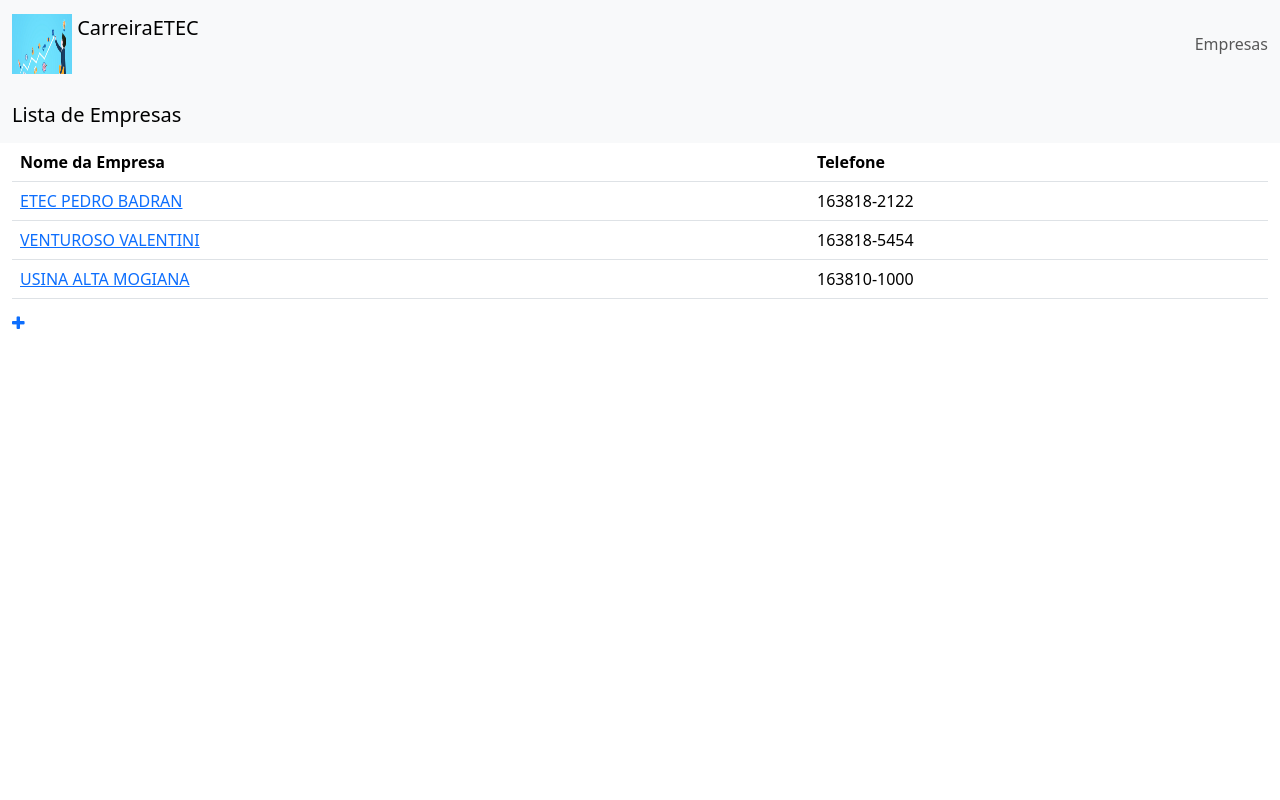
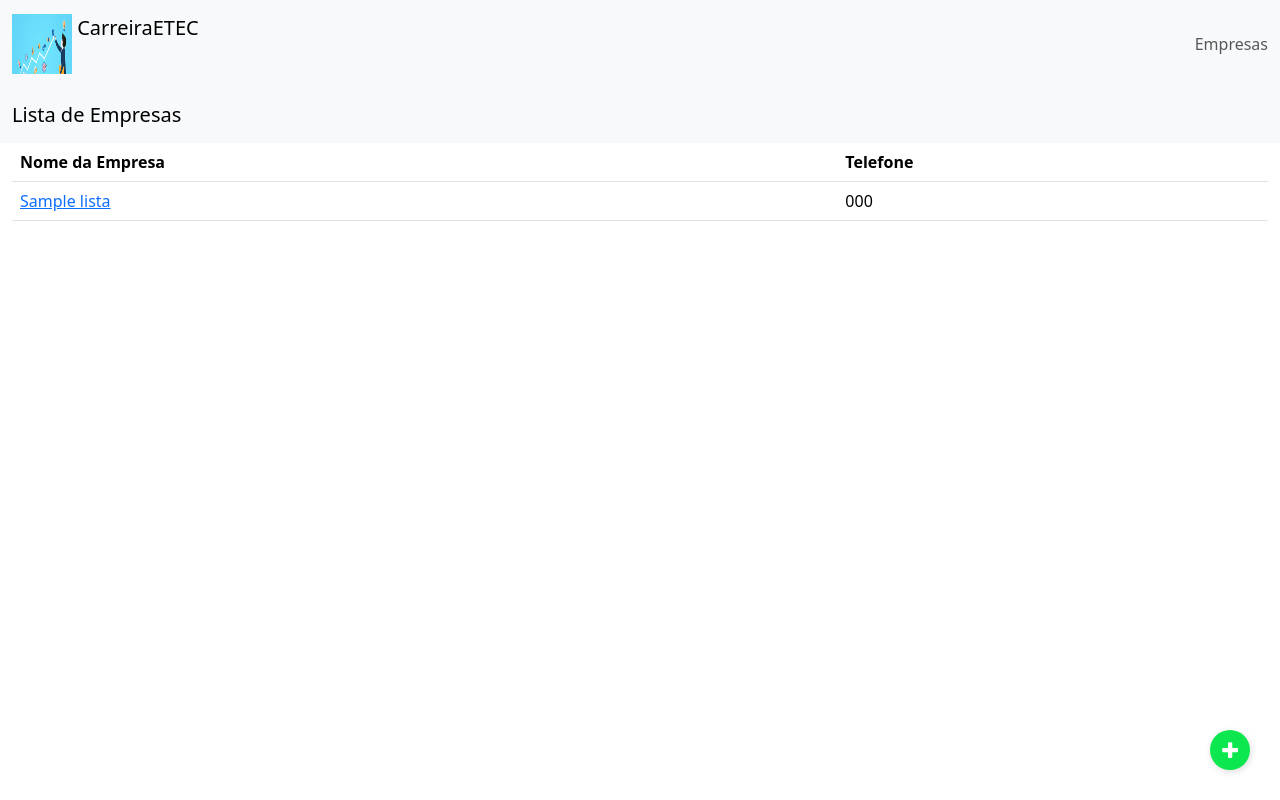
Before and after one commit to ingridhoracio/carreira, a PHP site: the page made by pages/empresa/index.php in a window 1280 px wide. Run offline with PHP 8.4, Linux system fonts and the light colour scheme; the template is opened without the code that fills it: most values are stand-ins (such as "Sample title", 1, 10 or a date in 2020).

Commit message:
projeto clonado e atualizado

```diff
--- a/index.php
+++ b/index.php
@@ -4,6 +4,8 @@ require_once __DIR__ . '/templates/Template.php';
 $request = $_SERVER['REQUEST_URI'];
 
 
+
+
 $template = new Template();
 $template->header();
 (new Router())->run($request);
--- a/pages/empresa/empresa_controller.php
+++ b/pages/empresa/empresa_controller.php
@@ -1,6 +1,9 @@
 <?php
   require_once 'dominio/empresa.php';
  class EmpresaController {
+     public $lista;
+
+
      function incluir(Empresa $empresa){
 
      }
@@ -27,7 +30,7 @@
         $empresa->setGeolocalizacao("-20.4838359,-47.8761024");
         $empresa->setCidadeIbge(3549409);
         array_push($empresas,$empresa);
-        return $empresas;
+        $this->lista = $empresas;
      }
      function mostrar($id){
 
--- a/pages/empresa/index.php
+++ b/pages/empresa/index.php
@@ -1,13 +1,4 @@
-<?php
-  require_once 'empresa_controller.php';
 
-  //cria um controlador
-  $controlador = new EmpresaController();
-
-  //obtem a lista de empresas do banco de dados.
-  $lista = $controlador->listar();
-
-?>
 <nav class="navbar sticky-top bg-body-tertiary">
   <div class="container-fluid">
     <a class="navbar-brand" href="#">Lista de Empresas</a>
@@ -24,7 +15,7 @@
           </thead>
           <tbody>
             <?php
-              foreach($lista as $empresa) {
+              foreach($controller->lista as $empresa) {
             ?>
              <tr>
                 <td><a href="#"><?=$empresa->getNome()?></a></td>
--- a/pages/login/index.php
+++ b/pages/login/index.php
@@ -11,4 +11,6 @@
     <h1>Login</h1>
 </body>
 
+
+
 </html>
--- a/static/imagens/css/header.css
+++ b/static/imagens/css/header.css
@@ -0,0 +1,24 @@
+.logo {
+    width: 75px;
+    height: 75px;
+}
+
+div#div-add {
+    position: fixed;
+    right: 30px;
+    bottom: 30px;
+    background-color: #0ce74f;
+    width: 40px;
+    height: 40px;
+    text-align: center;
+    padding-top: 11px;
+    border-radius: 22px;
+    color: white;
+    font-size: 20px;
+    box-shadow: 1px 2px 7px #dddddd;
+}
+
+div#div-add a {
+    color: white;
+
+}
--- a/templates/Template.php
+++ b/templates/Template.php
@@ -1,13 +1,12 @@
 <?php
-
-class Template{
+class Template {
+    /**Carregar o cabeçalho das páginas */
     function header(){
         require __DIR__ . "/header.php";
     }
 
+    /**Carrega o rodapé de todas as páginas */
     function footer(){
         require __DIR__ . "/footer.php";
     }
 }
-
-?>
```
Also changed, not shown: RouteSwitch.php (+6 -4 lines), Router.php (+8 -5 lines), dominio/usuario.php (line endings or trailing spaces), pages/home/index.php (line endings or trailing spaces), static/imagens/css/imagens/logo.png (renamed from static/imagens/logo.png).
